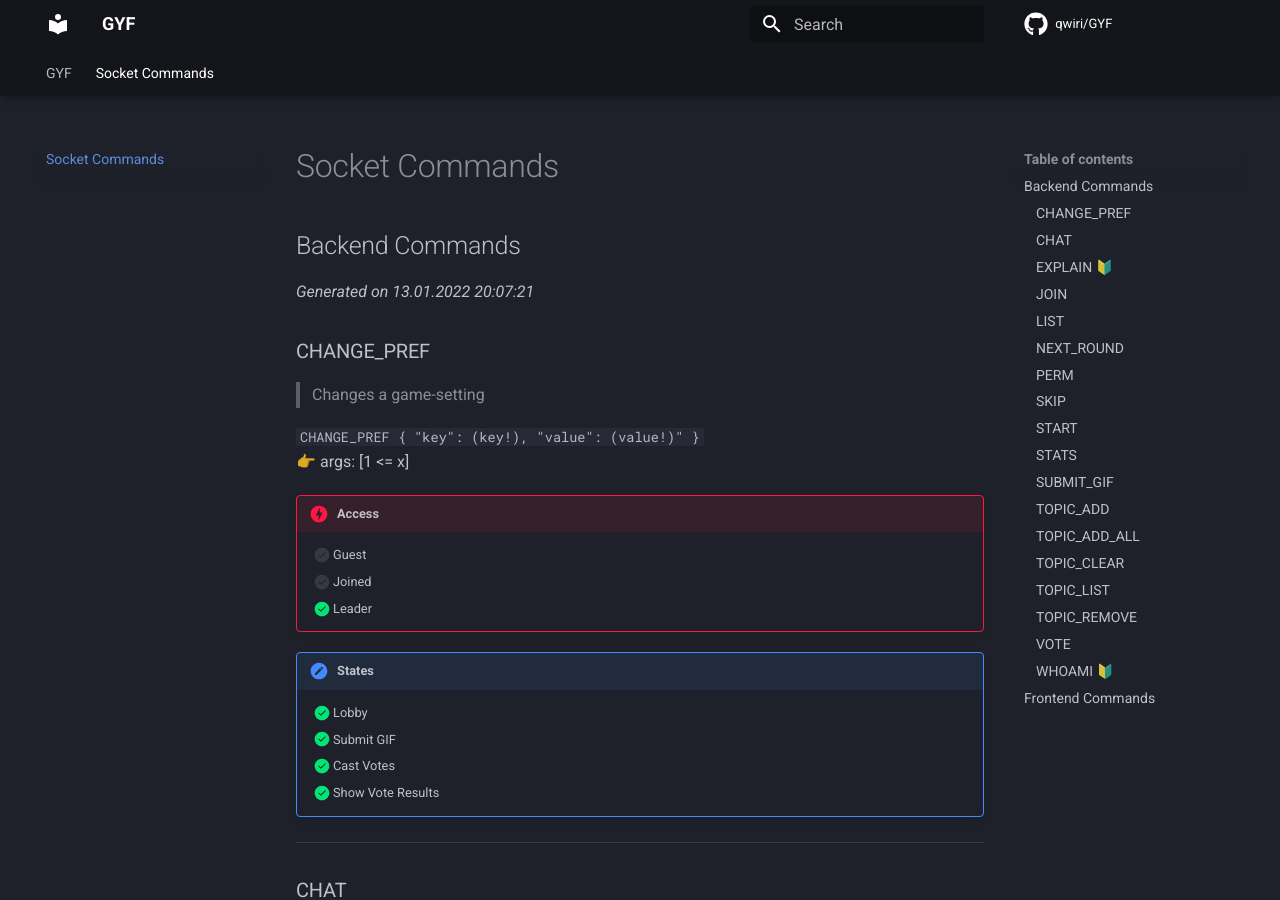
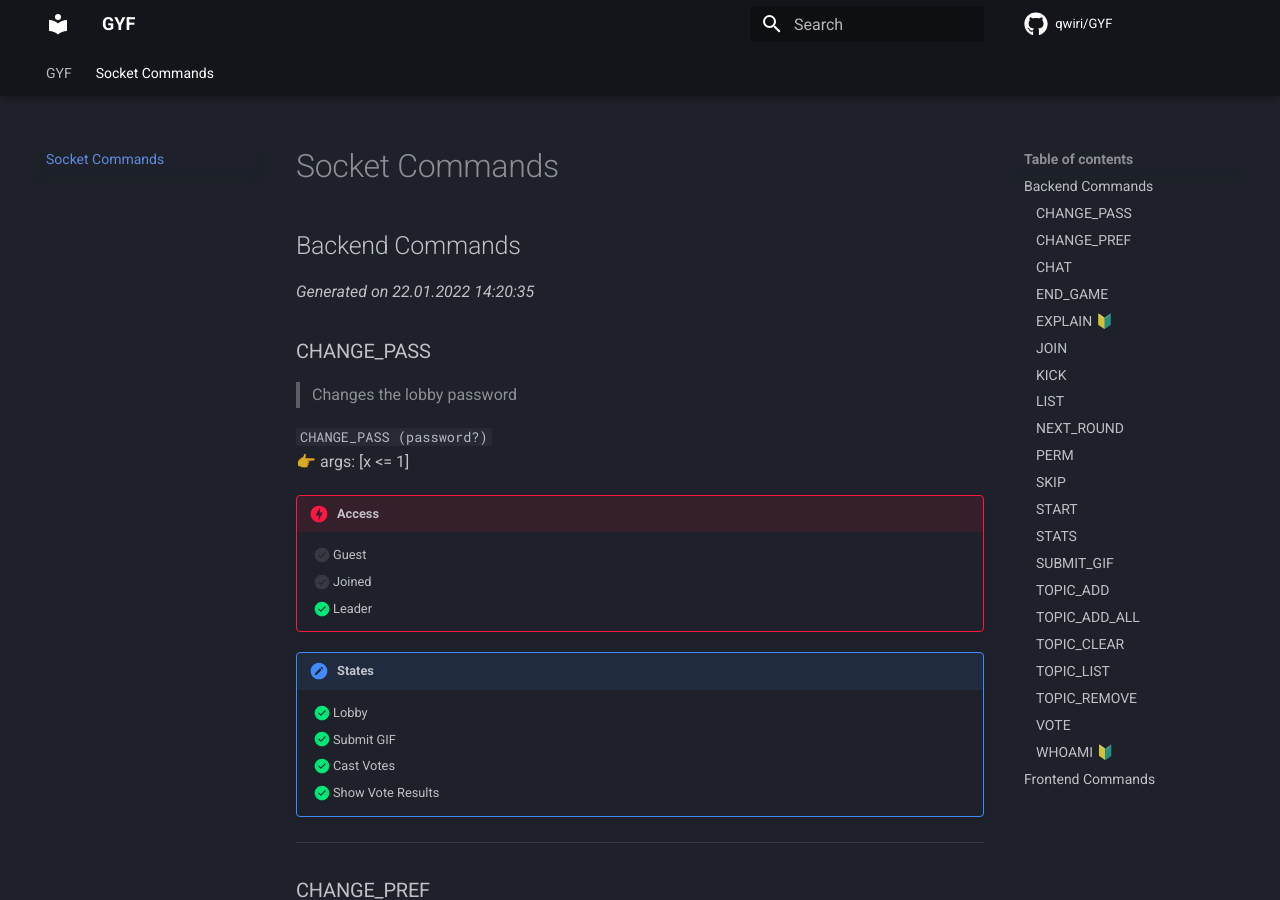
Before and after one commit to Qwiri/GYF, an MkDocs documentation site: the page built from docs/socket.md, in a window 1280 px wide and 900 px high. Built offline with MkDocs 1.6.1 and Material for MkDocs 9.7.7, drawn with Linux system fonts in a browser that asks for light colours; comment, search, counter and statistics services are not loaded; some of the changed text lies outside the part shown.

Commit message:
fix[docs]: docs for endgame command

```diff
--- a/docs/socket.md
+++ b/docs/socket.md
@@ -3,7 +3,26 @@
 ## Backend Commands
 
 [//]: # (handlers_start)
-*Generated on 13.01.2022 20:07:21*
+*Generated on 22.01.2022 14:20:35*
+
+### CHANGE_PASS
+
+> Changes the lobby password
+
+`CHANGE_PASS (password?)`
+👉 args: [x <= 1]
+!!! danger "Access"
+	- [ ] Guest
+	- [ ] Joined
+	- [x] Leader
+
+!!! hint "States"
+	- [x] Lobby
+	- [x] Submit GIF
+	- [x] Cast Votes
+	- [x] Show Vote Results
+
+---
 
 ### CHANGE_PREF
 
@@ -43,6 +62,25 @@
 
 ---
 
+### END_GAME
+
+> Ends the Game (skips to the result screen)
+
+`END_GAME`
+👉 args: [x == 0]
+!!! danger "Access"
+	- [ ] Guest
+	- [ ] Joined
+	- [x] Leader
+
+!!! hint "States"
+	- [ ] Lobby
+	- [x] Submit GIF
+	- [x] Cast Votes
+	- [x] Show Vote Results
+
+---
+
 ### EXPLAIN 🔰[^1]
 
 > Returns help for a handler
@@ -67,11 +105,30 @@
 > Joins a game with a username
 
 `JOIN (username!)`
-👉 args: [x == 1]
+👉 args: [1 <= x], [x <= 2]
 !!! danger "Access"
 	- [x] Guest
 	- [ ] Joined
 	- [ ] Leader
+
+!!! hint "States"
+	- [x] Lobby
+	- [x] Submit GIF
+	- [x] Cast Votes
+	- [x] Show Vote Results
+
+---
+
+### KICK
+
+> Kicks a player from the game
+
+`KICK (player!)`
+👉 args: [x == 1]
+!!! danger "Access"
+	- [ ] Guest
+	- [ ] Joined
+	- [x] Leader
 
 !!! hint "States"
 	- [x] Lobby
@@ -279,7 +336,7 @@
 👉 args: [x == 0]
 !!! danger "Access"
 	- [ ] Guest
-	- [x] Joined
+	- [ ] Joined
 	- [x] Leader
 
 !!! hint "States"
```
